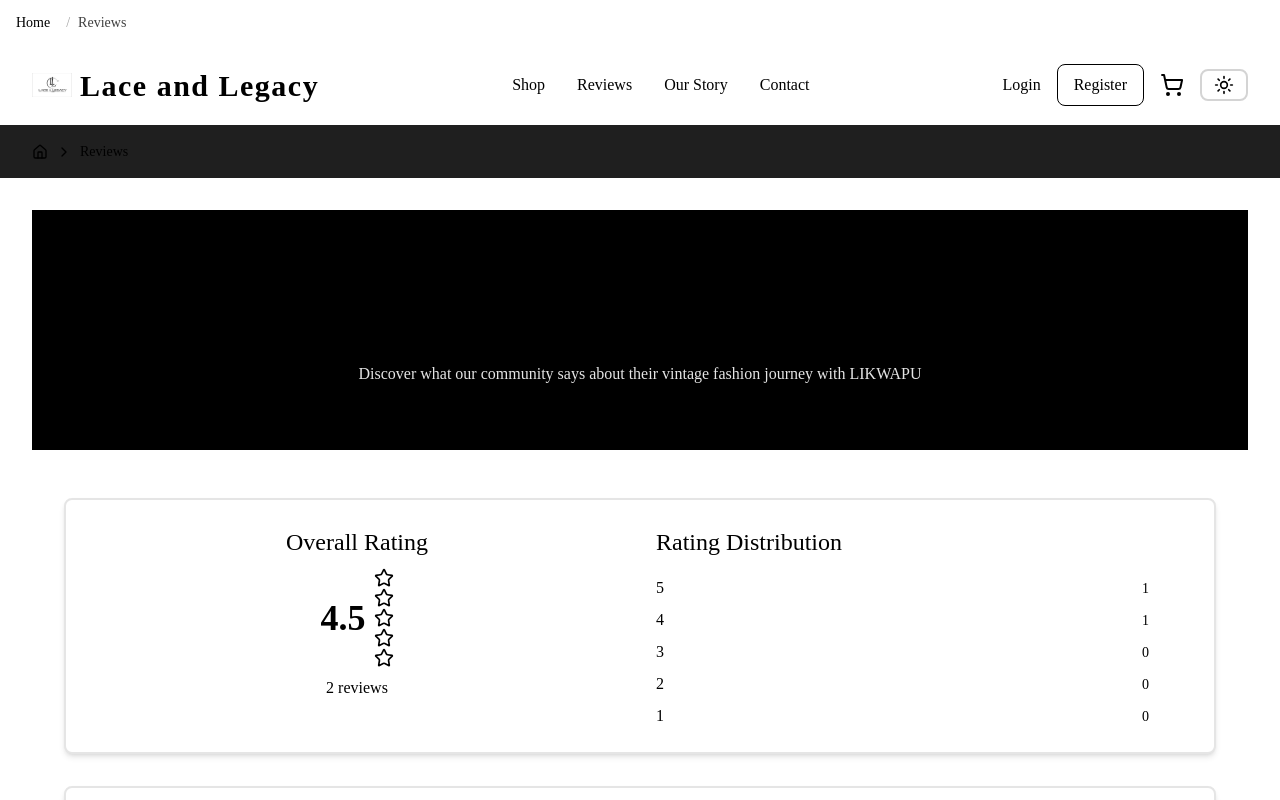
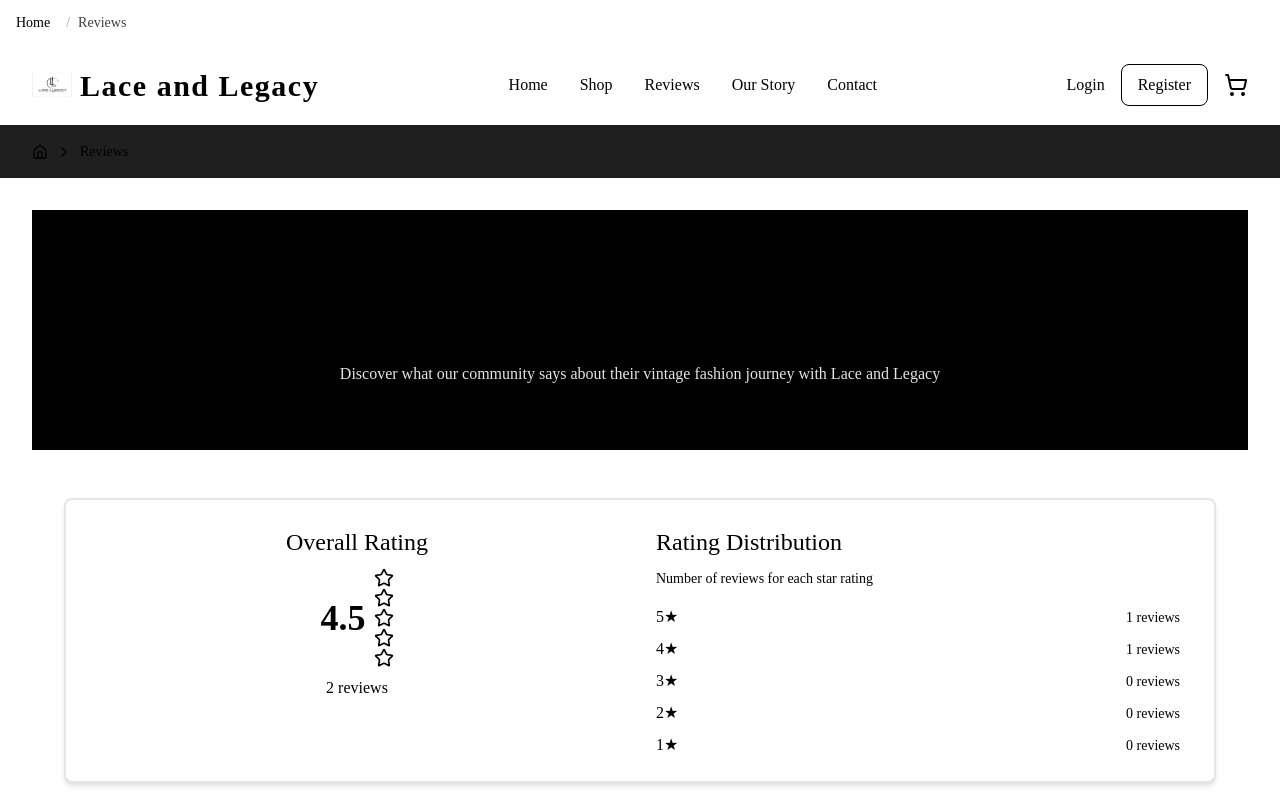
Before and after one commit to Innie4/LaceandLegacy, a React (Create React App) app: page /reviews in a window 1280 px wide. Shown: the top 800 px of the page. Built offline with nearby package versions, Linux system fonts and the light colour scheme.

Commit message:
feedback fixes

```diff
--- a/src/components/layout/Header.jsx
+++ b/src/components/layout/Header.jsx
@@ -36,6 +36,9 @@ const Header = () => {
 
           {/* Desktop Navigation */}
           <nav className="hidden lg:flex items-center space-x-8">
+            <Link to="/" className="text-black hover:text-gray-700 transition-colors duration-300" style={{ fontFamily: 'Times New Roman, Times, serif' }}>
+              Home
+            </Link>
             <Link to="/catalog" className="text-black hover:text-gray-700 transition-colors duration-300" style={{ fontFamily: 'Times New Roman, Times, serif' }}>
               Shop
             </Link>
@@ -85,13 +88,6 @@ const Header = () => {
               )}
             </Link>
             <button
-              onClick={toggleTheme}
-              className="hidden lg:block bg-transparent border-2 border-gray-300 rounded-lg px-3 py-1 text-black focus:outline-none focus:border-black"
-              aria-label="Toggle theme"
-            >
-              {theme === 'light' ? <Moon className="w-5 h-5" /> : <Sun className="w-5 h-5" />}
-            </button>
-            <button
               onClick={() => setIsMenuOpen(!isMenuOpen)}
               className="lg:hidden text-amber-900 hover:text-amber-600 transition-colors duration-300"
             >
@@ -105,6 +101,9 @@ const Header = () => {
       {isMenuOpen && (
         <div className="lg:hidden bg-white border-t-2 border-amber-200">
           <div className="px-4 py-3 space-y-3">
+            <Link to="/" className="block text-black hover:text-gray-700 transition-colors duration-300" style={{ fontFamily: 'Times New Roman, Times, serif' }}>
+              Home
+            </Link>
             <Link to="/catalog" className="block text-black hover:text-gray-700 transition-colors duration-300" style={{ fontFamily: 'Times New Roman, Times, serif' }}>
               Shop
             </Link>
@@ -127,27 +126,20 @@ const Header = () => {
             ) : (
               <>
                 <Link
-                  to="/login"
-                  className="block text-amber-900 hover:text-amber-600 transition-colors duration-300 font-mono"
-                >
-                  Login
-                </Link>
-                <Link
                   to="/register"
                   className="block bg-white text-black px-4 py-2 rounded-lg border border-black hover:bg-gray-100 transition-colors duration-300 text-center"
                   style={{ fontFamily: 'Times New Roman, Times, serif' }}
                 >
                   Register
                 </Link>
+                <Link
+                  to="/login"
+                  className="block text-amber-900 hover:text-amber-600 transition-colors duration-300 font-mono"
+                >
+                  Login
+                </Link>
               </>
             )}
-            <button
-              onClick={toggleTheme}
-              className="w-full bg-transparent border-2 border-gray-300 rounded-lg px-3 py-2 text-black focus:outline-none focus:border-black mt-2"
-              aria-label="Toggle theme"
-            >
-              {theme === 'light' ? <Moon className="w-5 h-5 mx-auto" /> : <Sun className="w-5 h-5 mx-auto" />}
-            </button>
           </div>
         </div>
       )}
--- a/src/components/layout/Layout.jsx
+++ b/src/components/layout/Layout.jsx
@@ -1,5 +1,6 @@
 import React from 'react';
 import { useLocation } from 'react-router-dom';
+import { motion } from 'framer-motion';
 import Header from './Header';
 import Footer from './Footer';
 import Breadcrumbs from './Breadcrumbs';
@@ -9,15 +10,34 @@ const Layout = ({ children }) => {
   const location = useLocation();
   const { theme } = useTheme();
 
+  const pageVariants = {
+    initial: { opacity: 0, y: 20 },
+    in: { opacity: 1, y: 0 },
+    out: { opacity: 0, y: -20 }
+  };
+
+  const pageTransition = {
+    type: 'tween',
+    ease: 'anticipate',
+    duration: 0.4
+  };
+
   return (
     <div className={`min-h-screen bg-${theme === 'light' ? 'amber-50' : 'gray-900'}`}>
       <Header />
-      <main className="pt-20">
+      <motion.main
+        className="pt-20"
+        initial="initial"
+        animate="in"
+        exit="out"
+        variants={pageVariants}
+        transition={pageTransition}
+      >
         <Breadcrumbs />
         <div className="max-w-7xl mx-auto px-4 sm:px-6 lg:px-8 py-8">
           {children}
         </div>
-      </main>
+      </motion.main>
       <Footer />
     </div>
   );
--- a/src/components/reviews/ReviewStats.jsx
+++ b/src/components/reviews/ReviewStats.jsx
@@ -36,11 +36,12 @@ const ReviewStats = ({ reviews }) => {
 
         {/* Rating Distribution */}
         <div>
-          <h2 className="text-2xl font-serif text-amber-900 mb-4">Rating Distribution</h2>
+          <h2 className="text-2xl font-serif text-amber-900 mb-2">Rating Distribution</h2>
+          <p className="text-sm text-amber-600 mb-4 font-mono">Number of reviews for each star rating</p>
           <div className="space-y-2">
             {[5, 4, 3, 2, 1].map((rating) => (
               <div key={rating} className="flex items-center">
-                <span className="w-8 text-amber-900 font-mono">{rating}</span>
+                <span className="w-8 text-amber-900 font-mono">{rating}★</span>
                 <div className="flex-1 h-4 bg-amber-100 rounded-full mx-2">
                   <div
                     className="h-full bg-amber-500 rounded-full"
@@ -49,8 +50,8 @@ const ReviewStats = ({ reviews }) => {
                     }}
                   />
                 </div>
-                <span className="w-12 text-amber-600 font-mono text-sm">
-                  {ratingDistribution[rating] || 0}
+                <span className="w-16 text-amber-600 font-mono text-sm">
+                  {ratingDistribution[rating] || 0} reviews
                 </span>
               </div>
             ))}
--- a/src/pages/ContactPage.jsx
+++ b/src/pages/ContactPage.jsx
@@ -337,26 +337,6 @@ const ContactPage = () => {
               </div>
             </div>
 
-            {/* Quick Links */}
-            <div className="bg-white rounded-xl border-2 border-amber-200 p-8">
-              <h2 className="text-2xl font-bold text-amber-900 font-mono mb-6">
-                Quick Links
-              </h2>
-              <div className="grid grid-cols-2 gap-4">
-                {faqCategories.map((category, index) => (
-                  <a
-                    key={index}
-                    href={category.link}
-                    className="flex items-center justify-between p-4 border-2 border-amber-100 rounded-lg hover:border-amber-300 transition-colors duration-300"
-                  >
-                    <span className="text-amber-900 font-medium">
-                      {category.title}
-                    </span>
-                    <ChevronRight className="h-5 w-5 text-amber-600" />
-                  </a>
-                ))}
-              </div>
-            </div>
           </div>
         </div>
 
--- a/src/pages/CustomerReviews.jsx
+++ b/src/pages/CustomerReviews.jsx
@@ -45,7 +45,7 @@ const CustomerReviews = () => {
             Customer Reviews
           </motion.h1>
           <p className="text-center text-gray-200 font-mono max-w-2xl mx-auto">
-            Discover what our community says about their vintage fashion journey with LIKWAPU
+            Discover what our community says about their vintage fashion journey with Lace and Legacy
           </p>
         </div>
       </div>
--- a/src/pages/HomePage.jsx
+++ b/src/pages/HomePage.jsx
@@ -96,7 +96,7 @@ const HomePage = () => {
               className="w-full h-full object-cover filter sepia-[0.2]"
             />
             <div className="absolute inset-0 flex items-center justify-center">
-              <div className="text-center text-white">
+              <div className="text-center text-black">
                 <h1 className="text-5xl md:text-7xl font-bold mb-4 font-mono tracking-wider">
                   {typewriterText}
                 </h1>
@@ -136,13 +136,13 @@ const HomePage = () => {
                   className="w-full aspect-square object-cover filter sepia-[0.1] group-hover:sepia-[0.3] transition-all duration-500"
                 />
                 <div className="absolute inset-0 bg-gradient-to-t from-black/60 to-transparent flex flex-col justify-end p-6">
-                  <span className="text-gray-700 text-sm font-mono mb-2">
+                  <span className="text-gray-300 text-sm font-mono mb-2">
                     {category.decade}
                   </span>
                   <h3 className="text-2xl font-bold text-white mb-2">
                     {category.name}
                   </h3>
-                  <div className="flex items-center text-gray-700">
+                  <div className="flex items-center text-white">
                     <span className="text-sm font-mono">Explore Collection</span>
                     <ArrowRight className="w-4 h-4 ml-2 group-hover:translate-x-2 transition-transform duration-300" />
                   </div>
```
Also changed, not shown: src/components/products/ProductCard.jsx (+16 -14 lines), src/pages/ProductCatalogPage.jsx (+10 -7 lines).
